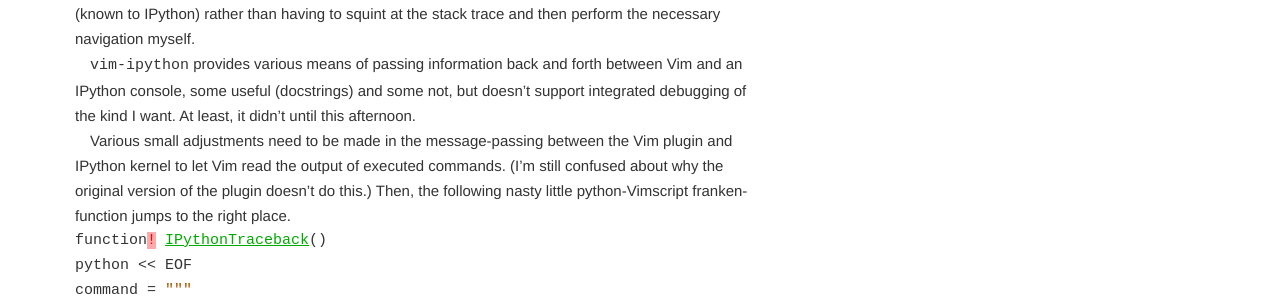
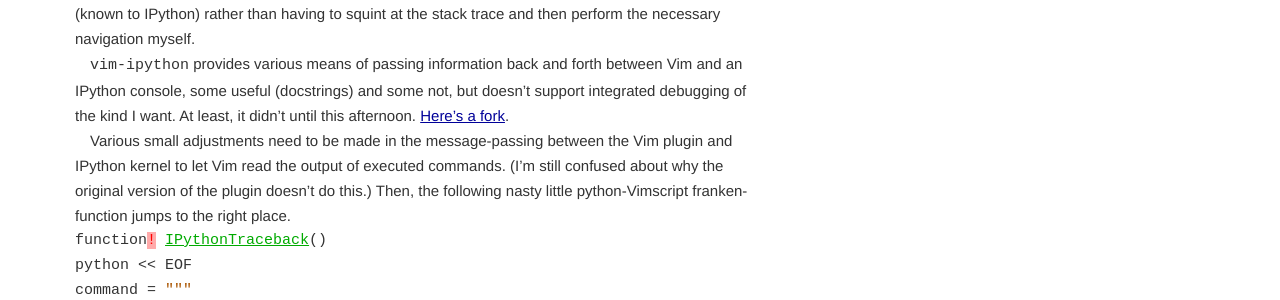
Before and after one commit to jacobandreas/writing, a Jekyll site: the page built from _posts/2013-03-16-vim-ipython-stack-trace.md, in a window 1280 px wide. Shown: the part 435-735 px from the top of the page. Built offline with Jekyll 4.4.1, drawn with Linux system fonts in a browser that asks for light colours; nearby versions of some CDN libraries.

Commit message:
add github link

```diff
--- a/_posts/2013-03-16-vim-ipython-stack-trace.md
+++ b/_posts/2013-03-16-vim-ipython-stack-trace.md
@@ -18,7 +18,8 @@
 `vim-ipython` provides various means of passing information back and forth
 between Vim and an IPython console, some useful (docstrings) and some not, but
 doesn't support integrated debugging of the kind I want. At least, it didn't
-until this afternoon.
+until this afternoon. [Here's a
+fork](https://github.com/jacobandreas/vim-ipython).
 
 Various small adjustments need to be made in the message-passing between the Vim
 plugin and IPython kernel to let Vim read the output of executed commands. (I'm
```
